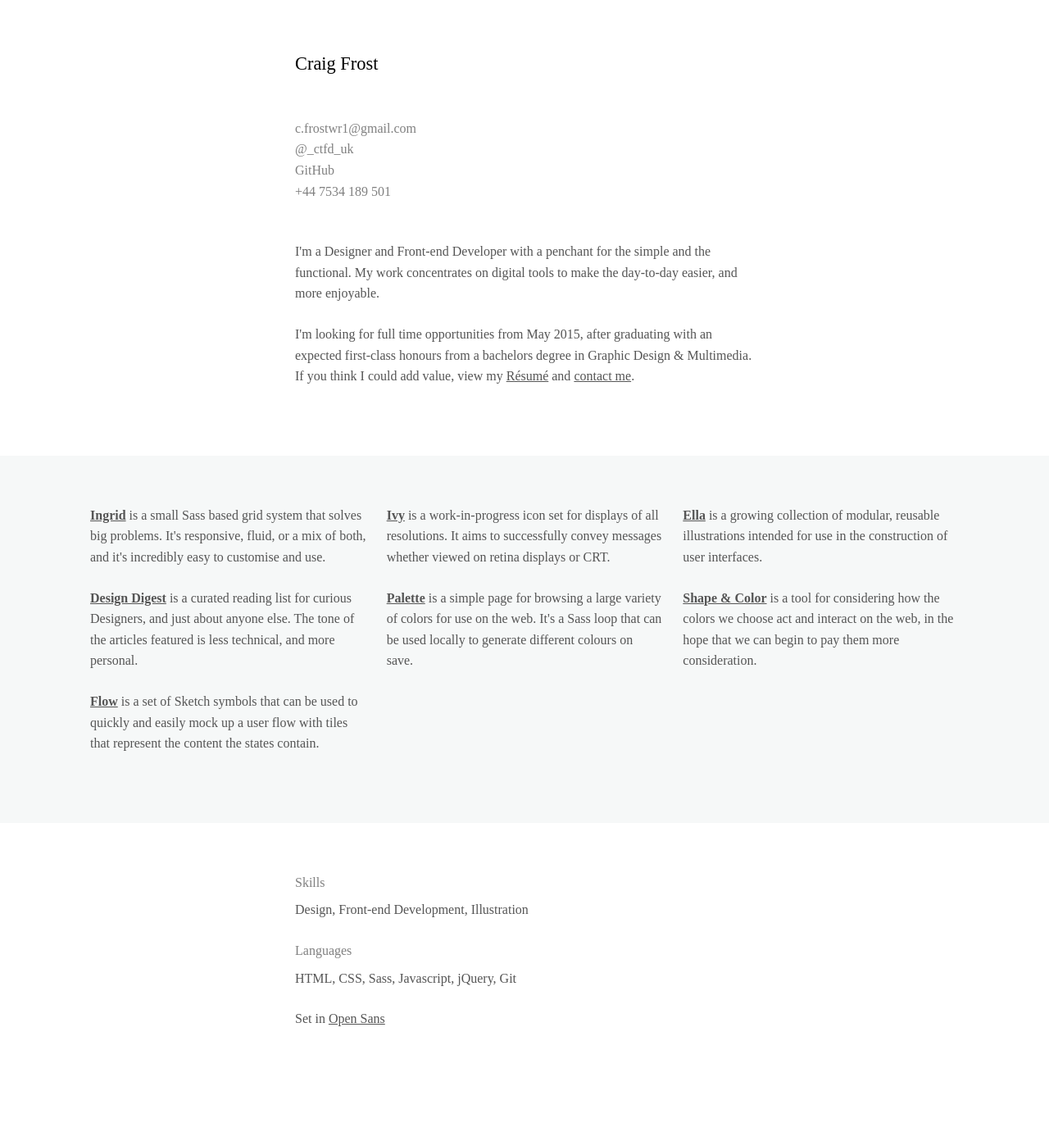
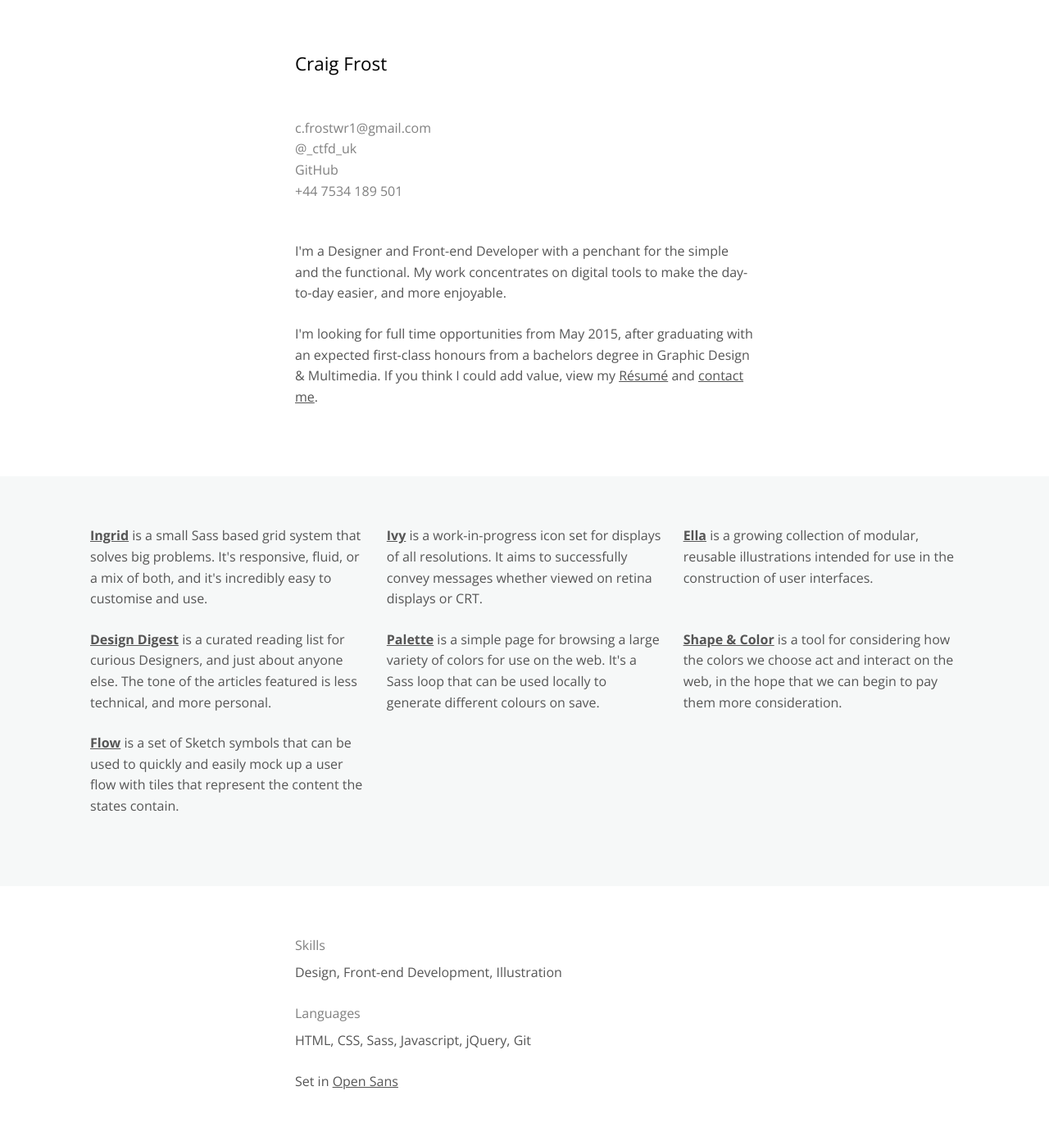
Before and after one commit to craigthomasfrost/cfdesigner.github.io, a Jekyll site: the page built from index.html, in a window 1280 px wide. Shown: the whole page at 82% size. Built offline with Jekyll 4.4.1, drawn with Linux system fonts in a browser that asks for light colours; nearby versions of some CDN libraries; before the commit the page ends 1316 px from its top, so only the background shows below that.

Commit message:
fix typo in scss file

```diff
--- a/_sass/_variables.scss
+++ b/_sass/_variables.scss
@@ -3,7 +3,7 @@ $base-spacing: 1.5rem;
 $base-font-size: 100%;
 $base-font-weight: 400;
 $base-line-height: 1.6;
-$primary-font: 'open sans' 'helvetica neue', sans-serif;
+$primary-font: 'open sans', 'helvetica neue', sans-serif;
 $primary-font-color: #555;
 $bold: 700;
 
```
